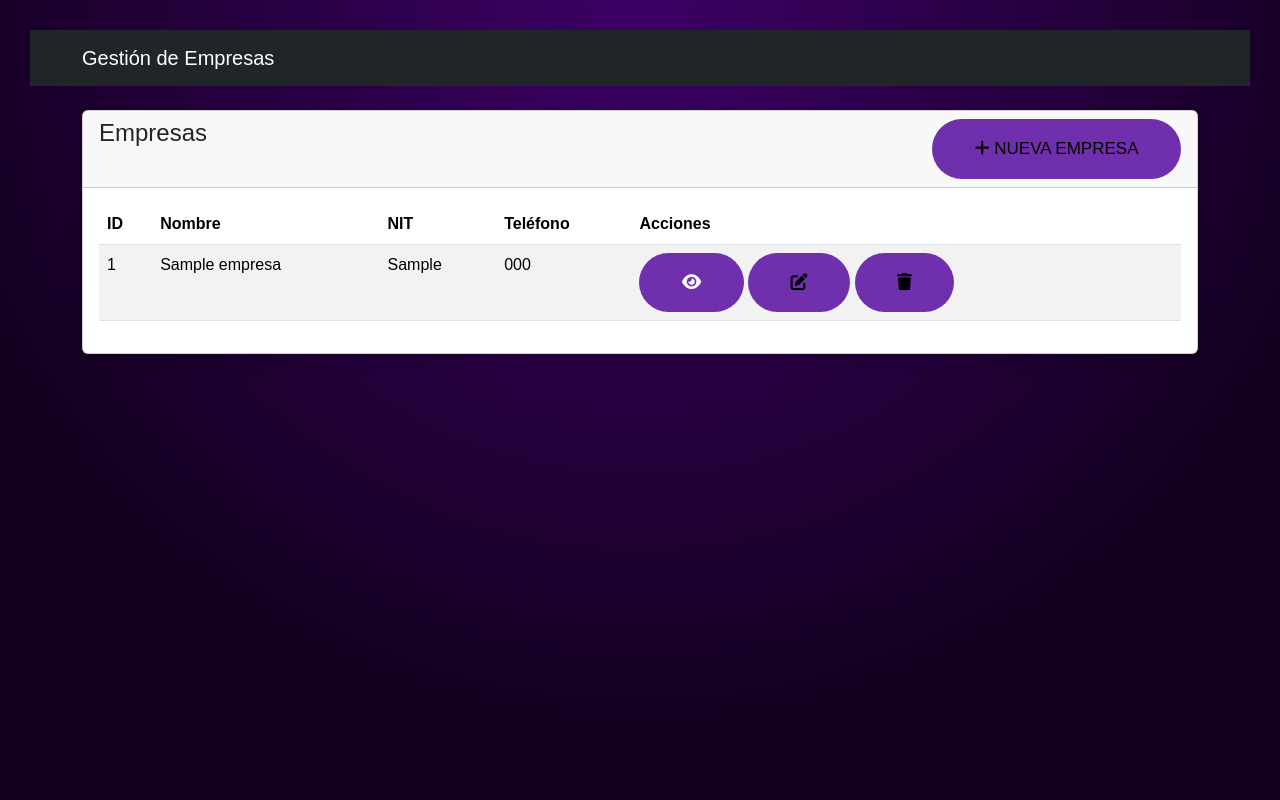
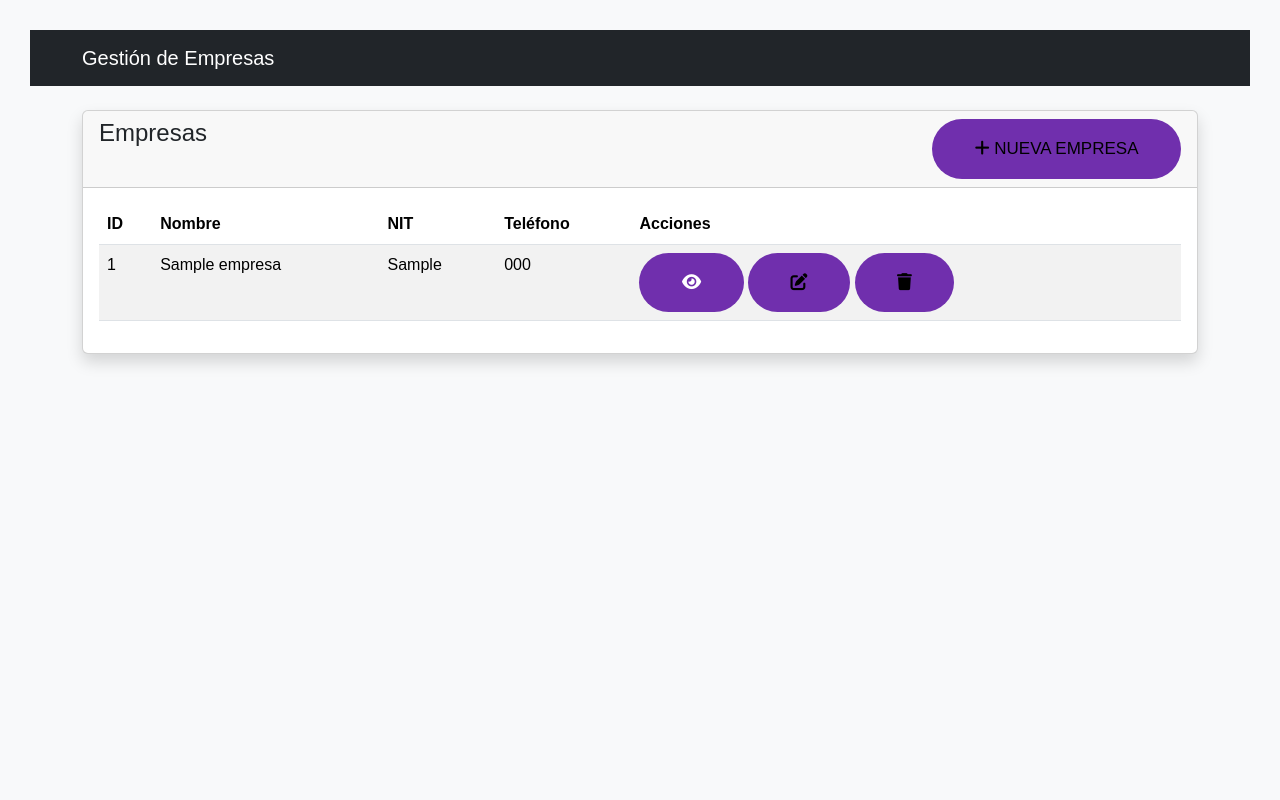
Before and after one commit to andreaviviana/GestionProyectos, a Flask app: page / in a window 1280 px wide. Run offline with Flask 3, Linux system fonts and the light colour scheme; tables that the repository leaves empty or names only in its code hold one stand-in row (values such as "Sample post").

Commit message:
error de estilo de contraste

```diff
--- a/crud_empresas_flask/static/css/styles.css
+++ b/crud_empresas_flask/static/css/styles.css
@@ -3,11 +3,12 @@
 ===================================================== */
 
 body {
-    background: radial-gradient(circle at top, #3d0066, #140021 70%);
     font-family: 'Poppins', sans-serif;
     color: #eee;
     min-height: 100vh;
     padding: 30px;
+    color: #111111;
+    background-color: #F8F8F8;
 }
 
 /* formulario estilo espacial */
```
